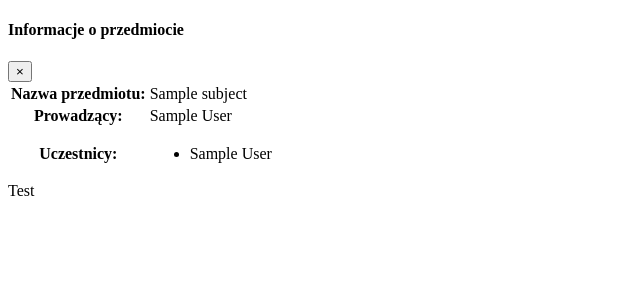
After one commit to wojteksz128/pwjs-class-registration, a Django app: template class/register/templates/modal/subjectInfo.html in a window 1280 px wide. The commit adds this page. Shown: the top 300 px of the page, without its empty margins (0-640 px from the left). Run offline with Django 3.2, Linux system fonts and the light colour scheme; the template is opened without the code that fills it: values that come from a table or form of the project are taken from there, others are empty; tables that the repository leaves empty hold one stand-in row (values such as "Sample post"); parts of the project's set-up code (start-up, migrations or seed data) failed here and were passed over.

Commit message:
Implement modals

```diff
--- /dev/null
+++ b/class/register/templates/modal/modalTemplate.html
@@ -0,0 +1,22 @@
+<!DOCTYPE html>
+{% load static %}
+<html>
+
+<body>
+    <div class="modal-content">
+        <div class="modal-header">
+            <h4 class="modal-title">
+                {% block modal-title %}{% endblock modal-title %}
+            </h4>
+            <button type="button" class="close" data-dismiss="modal" aria-label="Close"><span aria-hidden="true">&times;</span></button>
+        </div>
+        <div class="modal-body">
+            {% block modal-body %}{% endblock modal-body %}
+        </div>
+        <div class="modal-footer">
+            {% block modal-footer %}{% endblock modal-footer %}
+        </div>
+    </div>
+</body>
+
+</html>
--- /dev/null
+++ b/class/register/templates/modal/subjectInfo.html
@@ -0,0 +1,25 @@
+{% extends 'modal/modalTemplate.html' %}
+{% block modal-title %}Informacje o przedmiocie{% endblock modal-title %}
+{% block modal-body %}
+<table class=table table-sm>
+    <tr>
+        <th>Nazwa przedmiotu:</th>
+        <td>{{ subject.name }}</td>
+    </tr>
+    <tr>
+        <th>Prowadzący:</th>
+        <td>{{ subject.lecturer.first_name }} {{ subject.lecturer.last_name }}</td>
+    </tr>
+    <tr>
+        <th>Uczestnicy:</th>
+        <td>
+            <ul>
+                {% for student in subject.students.all %}
+                <li>{{ student.first_name }} {{ student.last_name }}</li>
+                {% endfor %}
+            </ul>
+        </td>
+    </tr>
+</table>
+{% endblock modal-body %}
+{% block modal-footer %}Test{% endblock modal-footer %}
--- a/class/register/templates/subjects.html
+++ b/class/register/templates/subjects.html
@@ -15,8 +15,8 @@
         <td>{{ subject.name }}</td>
         <td>{{ subject.students.count }}</td>
         <td>
-            <button type="button" class="btn btn-primary">Informacje</button>
-            <button type="button" class="btn btn-success">Zapisz się</button>
+            <a href="{% url 'subject_info' subject.id %}" class="btn btn-info btn-modal">Informacje</a>
+            <a href="{% url 'subject_info' subject.id %}" class="btn btn-success btn-modal">Zapisz się</a>
         </td>
     </tr>
     {% endfor %}
--- a/class/register/urls.py
+++ b/class/register/urls.py
@@ -1,8 +1,10 @@
 from . import views
 from django.urls import path
+from django.conf.urls import url
 
 urlpatterns = [
     path('lectures/', views.lectures),
     path('subjects/', views.subjects),
+    url('^subject/(?P<subject_id>\d+)$', views.getSubjectInfo, name='subject_info'),
     path('', views.main_window),
 ]
--- a/class/register/views.py
+++ b/class/register/views.py
@@ -25,3 +25,9 @@ def subjects(request):
         'active': navbar.navItems[2],
         'subjects': Subject.objects.all()
     })
+
+def getSubjectInfo(request, subject_id):
+    return render_to_response('modal/subjectInfo.html',
+    {
+        'subject': Subject.objects.get(pk=subject_id)
+    })
```
Also changed, not shown: class/register/templates/template.html (+13 -0 lines).
